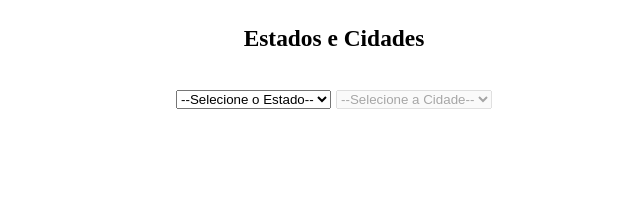
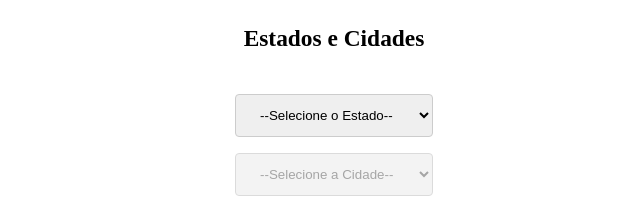
Before and after one commit to caiorodriveira/Exercicios-DOM, a plain HTML site: page index.html in a window 1280 px wide. Shown: the part 1574-1797 px from the top of the page, without its empty margins (306-946 px from the left). Before the commit the page ends 1702 px from the top, so only its background shows below. Drawn offline with Linux system fonts and the light colour scheme.

Commit message:
Estilização dos ultimos selects

```diff
--- a/index.html
+++ b/index.html
@@ -131,7 +131,7 @@
     <div class="form">
         <form id="estadocidade">
             <h3 align="center">Estados e Cidades</h3>
-            <div id="selects">
+            <div id="selects" class="entrada" align="center">
                 <select name="estados" id="estados" onchange="estadocidades()">
                     <option selected value="">--Selecione o Estado--</option>
                     <option value="pr">Paraná</option>
--- a/style.css
+++ b/style.css
@@ -103,3 +103,11 @@ img{
     color: #ffffff;
     background-color: #1e61c7;
 }
+.entrada>select[id="estados"],select[id="cidades"]{
+    width: 50%;
+    padding: 12px 20px;
+    margin: 8px 0;
+    border: 1px solid #ccc;
+    border-radius: 4px;
+    box-sizing: border-box;
+}
```
